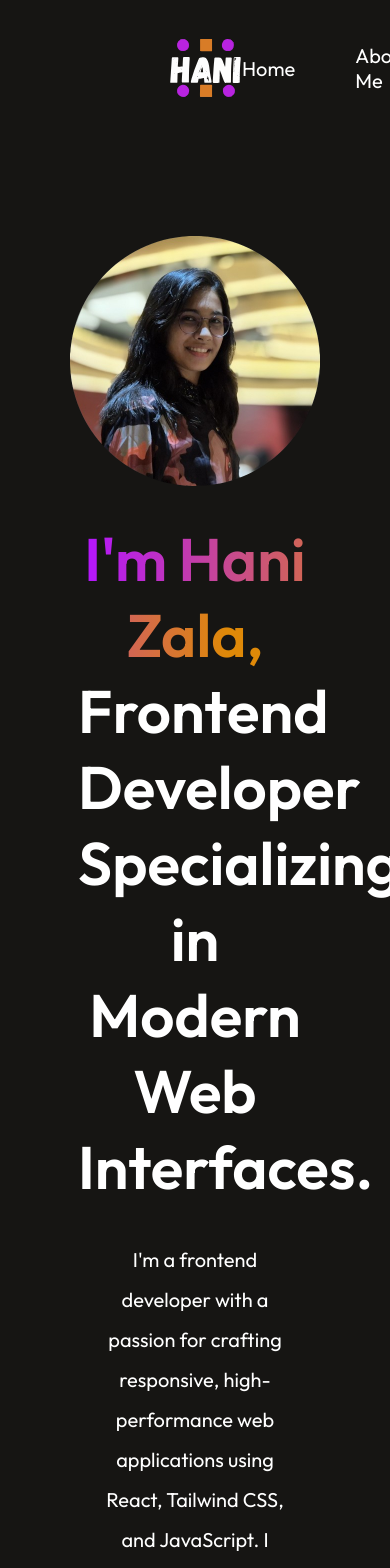
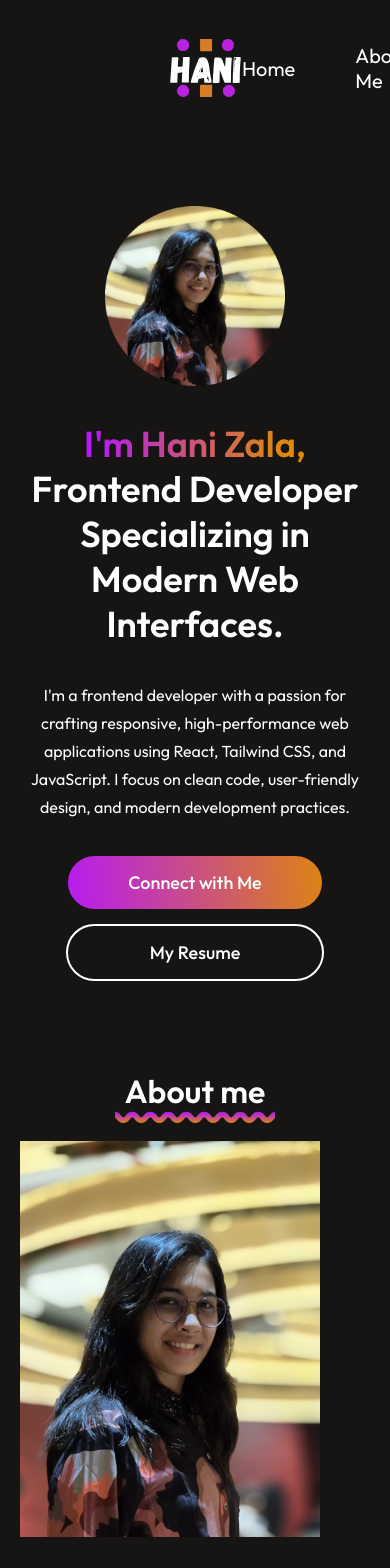
Before and after one commit to Hani239/Portfolio, a React (Vite) app: page / in a window 390 px wide. Shown: the top 1568 px of the page. Built offline with nearby package versions, Linux system fonts and the light colour scheme.

Commit message:
Responsive banner

```diff
--- a/src/Components/Banner/Banner.css
+++ b/src/Components/Banner/Banner.css
@@ -61,3 +61,48 @@
 .banner-resume:hover{
     border-color: #B415FF;
 }
+
+@media (max-width: 1024px) {
+    .banner h1 {
+        font-size: 48px;
+        width: 80%;
+    }
+
+    .banner p {
+        width: 70%;
+        font-size: 18px;
+        line-height: 32px;
+    }
+}
+
+@media (max-width: 768px) {
+    .banner img {
+        width: 180px;
+        margin-top: 70px;
+    }
+
+    .banner h1 {
+        font-size: 36px;
+        width: 90%;
+    }
+
+    .banner p {
+        width: 90%;
+        font-size: 16px;
+        line-height: 28px;
+    }
+
+    .banner-action {
+        flex-direction: column;
+        gap: 15px;
+    }
+
+    .banner-connect,
+    .banner-resume {
+        padding: 15px 30px;
+        font-size: 18px;
+        width: 100%;
+        max-width: 300px;
+        text-align: center;
+    }
+}
```
